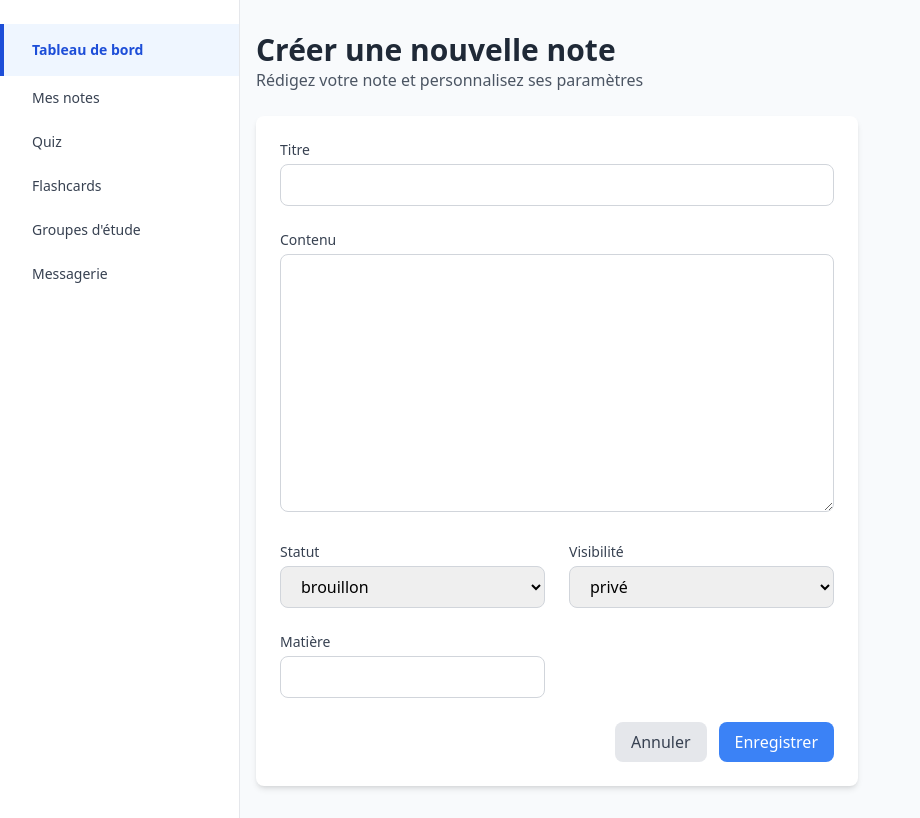
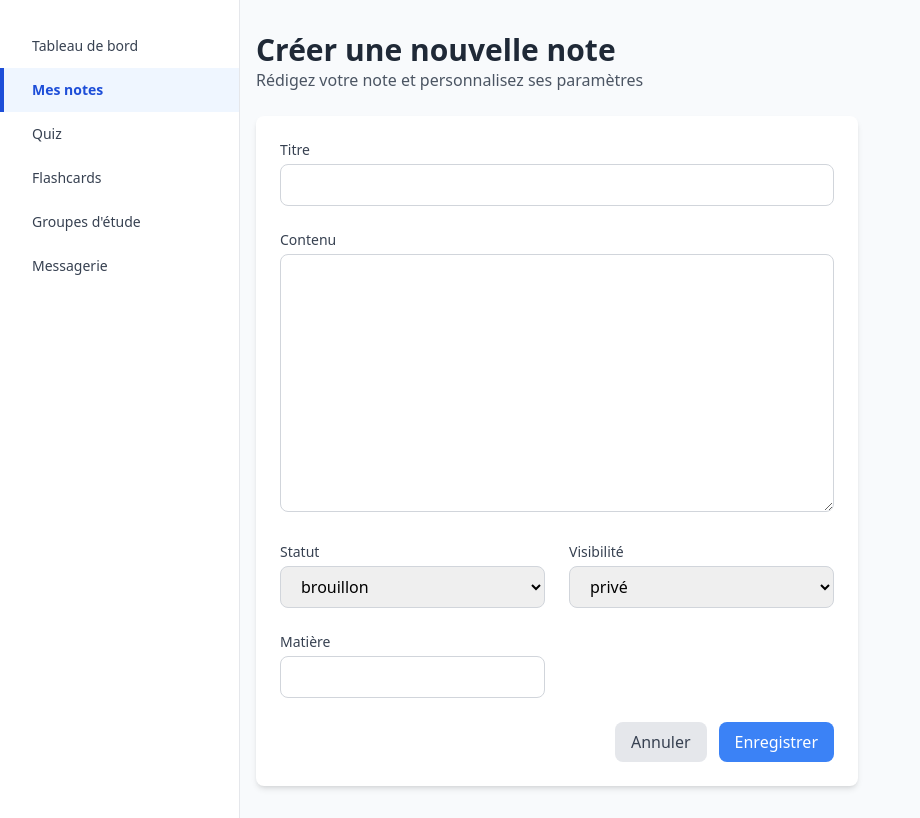
Before and after one commit to Mouda97/LearningAid, a Laravel app: page /notes/create in a window 1280 px wide. Shown: the part 64-882 px from the top of the page, without its empty margins (0-920 px from the left). Run offline with Laravel 12, Linux system fonts and the light colour scheme; a user stored in the database is signed in; data comes from the database, SQL or seed files in the repository; some libraries are stand-ins or nearby versions.

Commit message:
sidebarActive

```diff
--- a/resources/views/etudiant/baseE.blade.php
+++ b/resources/views/etudiant/baseE.blade.php
@@ -76,11 +76,12 @@
             <!-- Menu latéral -->
             <aside class="hidden md:block w-60 bg-white border-r border-gray-200">
                 <nav class="mt-6">
-                    <div class="relative bg-blue-50 py-2">
-                        <div class="absolute left-0 top-0 h-full w-1 bg-blue-700"></div>
-                        <a href="#" class="block pl-8 py-2 text-sm font-semibold text-blue-700">Tableau de bord</a>
-                    </div>
-                    <a href="{{route('notes.index')}}" class="block pl-8 py-3 text-sm text-gray-700">Mes notes</a>
+                    <a href="/dashboard_user" class="block pl-8 py-3 text-sm {{ request()->is('dashboard_user') ? 'bg-blue-50 font-semibold text-blue-700 relative before:absolute before:left-0 before:top-0 before:h-full before:w-1 before:bg-blue-700' : 'text-gray-700' }}">
+                        Tableau de bord
+                    </a>
+                    <a href="{{ route('notes.index') }}" class="block pl-8 py-3 text-sm {{ request()->routeIs('notes.*') ? 'bg-blue-50 font-semibold text-blue-700 relative before:absolute before:left-0 before:top-0 before:h-full before:w-1 before:bg-blue-700' : 'text-gray-700' }}">
+                        Mes notes
+                    </a>
                     <a href="#" class="block pl-8 py-3 text-sm text-gray-700">Quiz</a>
                     <a href="#" class="block pl-8 py-3 text-sm text-gray-700">Flashcards</a>
                     <a href="#" class="block pl-8 py-3 text-sm text-gray-700">Groupes d'étude</a>
--- a/routes/web.php
+++ b/routes/web.php
@@ -25,7 +25,7 @@ Route::middleware('auth')->group(function () {
 
 Route::get('/dashboard_user', function () {
     return view('etudiant/dashboard_user'); // interface d'acceuil de  l'étudiant
-})->middleware('auth');
+})->middleware('auth')->name('dashboard_user');
 
 Route::get('/dashboardAdmin', function () {
     return view('admin/dashboardAdmin'); // Tableau de bord admin
```
